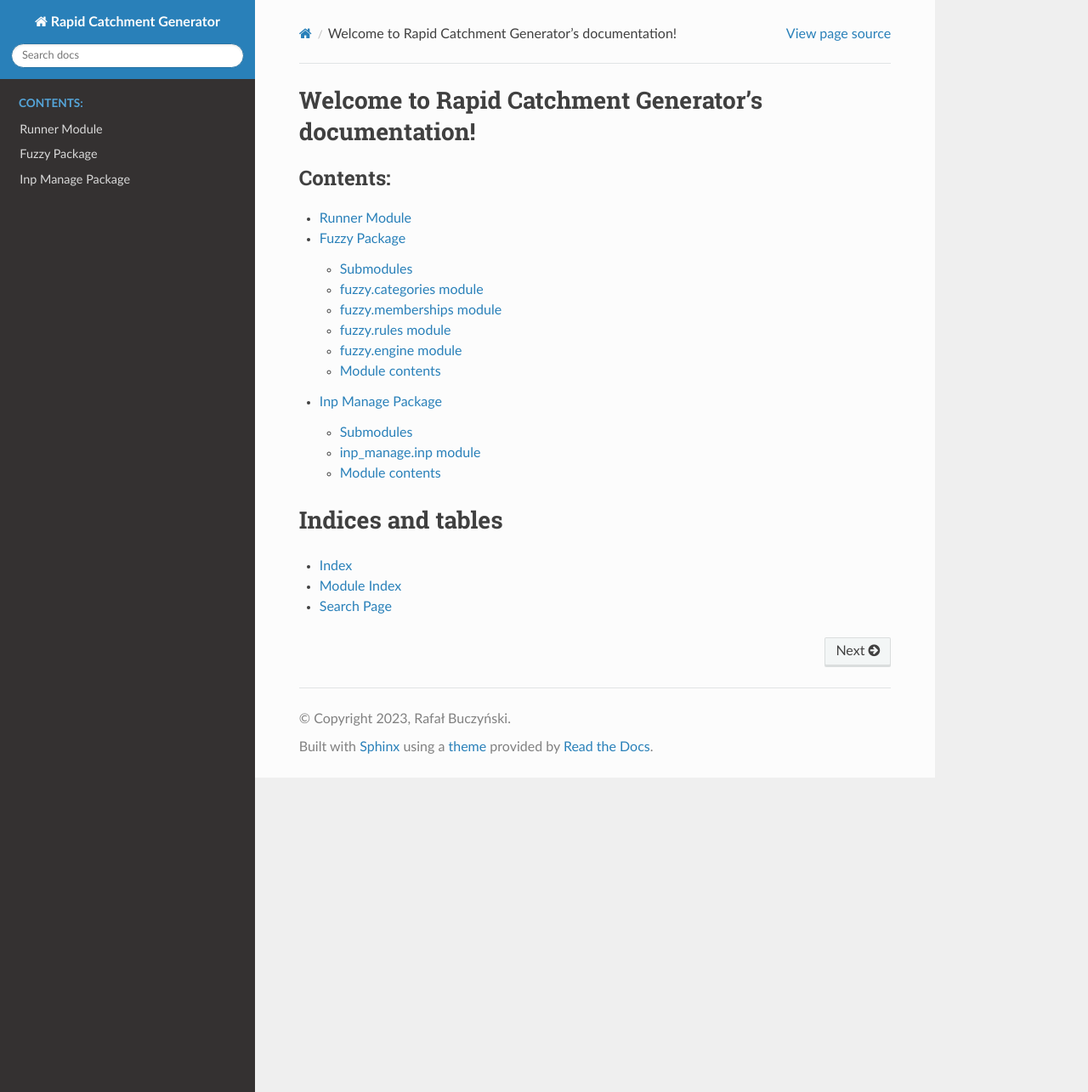
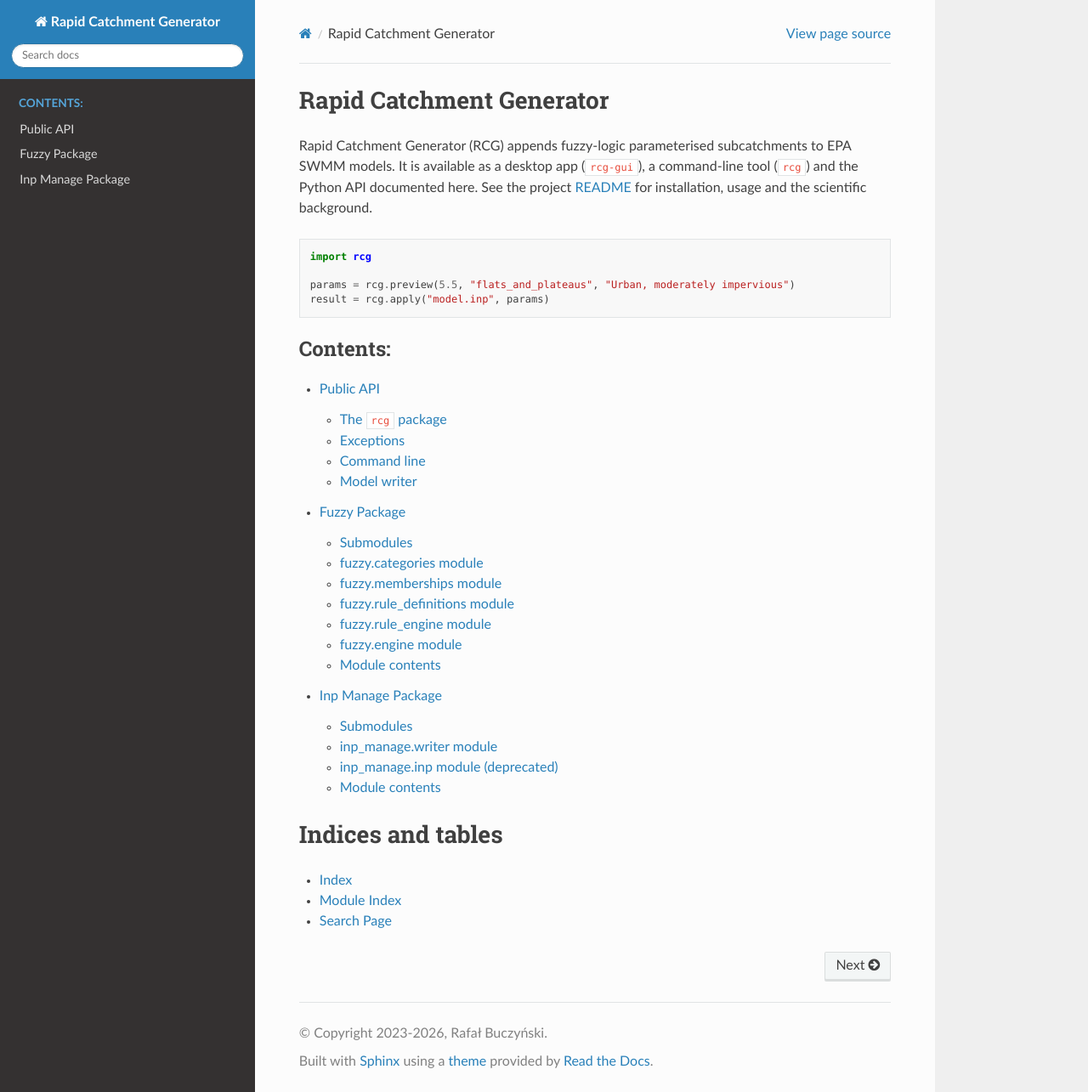
Before and after one commit to BuczynskiRafal/rapid-catchment-generator, a Sphinx documentation site: the page built from docs/source/index.rst, in a window 1280 px wide and 1285 px high. Shown: the whole window at 85% size. Built offline with Sphinx 7.4.7 and the Read the Docs theme 3.1.0, drawn with Linux system fonts in a browser that asks for light colours.

Commit message:
Update docs, CI and packaging for 2.0
README, CHANGELOG, CONTRIBUTING, Sphinx API pages, CI matrix 3.10-3.13 with
GUI tests, PyInstaller build job, new GUI screenshot.

```diff
--- /dev/null
+++ b/docs/requirements.txt
@@ -0,0 +1,2 @@
+sphinx>=7
+sphinx-rtd-theme
--- /dev/null
+++ b/docs/source/api.rst
@@ -0,0 +1,61 @@
+Public API
+==========
+
+The ``rcg`` package
+-------------------
+
+.. automodule:: rcg
+   :no-members:
+
+Functions
+~~~~~~~~~
+
+.. autofunction:: rcg.preview
+
+.. autofunction:: rcg.apply
+
+.. autofunction:: rcg.inspect
+
+.. autofunction:: rcg.warm_up
+
+Value objects
+~~~~~~~~~~~~~
+
+.. autoclass:: rcg.SubcatchmentParameters
+   :members: to_dict
+
+.. autoclass:: rcg.ApplyResult
+   :members: to_dict
+
+.. autoclass:: rcg.ModelInfo
+   :members:
+
+Categories
+~~~~~~~~~~
+
+.. autoclass:: rcg.LandForm
+   :members:
+   :undoc-members:
+
+.. autoclass:: rcg.LandCover
+   :members:
+   :undoc-members:
+
+Exceptions
+----------
+
+.. automodule:: rcg.exceptions
+   :members:
+   :show-inheritance:
+
+Command line
+------------
+
+.. automodule:: rcg.cli
+   :members: main, build_parser
+
+Model writer
+------------
+
+.. automodule:: rcg.inp_manage.writer
+   :members:
--- a/docs/source/conf.py
+++ b/docs/source/conf.py
@@ -11,8 +11,10 @@
 # https://www.sphinx-doc.org/en/master/usage/configuration.html#project-information
 
 project = "Rapid Catchment Generator"
-copyright = "2023, Rafał Buczyński"
+copyright = "2023-2026, Rafał Buczyński"
 author = "Rafał Buczyński"
+release = "2.0.0"
+version = "2.0"
 
 # -- General configuration ---------------------------------------------------
 # https://www.sphinx-doc.org/en/master/usage/configuration.html#general-configuration
@@ -25,6 +27,11 @@
     # 'recommonmark',
 ]
 
+# Heavy third-party dependencies are mocked so the docs build (e.g. on Read the Docs)
+# without installing them.
+autodoc_mock_imports = ["skfuzzy", "swmmio", "pandas", "numpy", "scipy", "networkx", "PySide6"]
+autodoc_member_order = "bysource"
+
 templates_path = ["_templates"]
 exclude_patterns = []
 
--- a/docs/source/fuzzy.rst
+++ b/docs/source/fuzzy.rst
@@ -20,10 +20,18 @@
    :undoc-members:
    :show-inheritance:
 
-fuzzy.rules module
+fuzzy.rule_definitions module
 ------------------------------
 
-.. automodule:: rcg.fuzzy.rules
+.. automodule:: rcg.fuzzy.rule_definitions
+   :members:
+   :undoc-members:
+   :show-inheritance:
+
+fuzzy.rule_engine module
+------------------------------
+
+.. automodule:: rcg.fuzzy.rule_engine
    :members:
    :undoc-members:
    :show-inheritance:
--- a/docs/source/index.rst
+++ b/docs/source/index.rst
@@ -1,16 +1,24 @@
-.. Rapid Catchment Generator documentation master file, created by
-   sphinx-quickstart on Fri Apr  7 08:18:58 2023.
-   You can adapt this file completely to your liking, but it should at least
-   contain the root `toctree` directive.
+Rapid Catchment Generator
+=========================
 
-Welcome to Rapid Catchment Generator's documentation!
-=====================================================
+Rapid Catchment Generator (RCG) appends fuzzy-logic parameterised subcatchments to
+EPA SWMM models. It is available as a desktop app (``rcg-gui``), a command-line tool
+(``rcg``) and the Python API documented here. See the project
+`README <https://github.com/BuczynskiRafal/rapid-catchment-generator#readme>`_ for
+installation, usage and the scientific background.
+
+.. code-block:: python
+
+   import rcg
+
+   params = rcg.preview(5.5, "flats_and_plateaus", "Urban, moderately impervious")
+   result = rcg.apply("model.inp", params)
 
 .. toctree::
    :maxdepth: 2
    :caption: Contents:
 
-   runner
+   api
    fuzzy
    inp_manage
 
--- a/docs/source/runner.rst
+++ /dev/null
@@ -1,6 +0,0 @@
-Runner Module
-=============
-.. automodule:: rcg.runner
-   :members:
-   :undoc-members:
-   :show-inheritance:
```
Also changed, not shown: CHANGELOG.md (added, +76 -0 lines), CONTRIBUTING.md (+70 -39 lines), README.md (+231 -41 lines), docs/source/inp_manage.rst (+13 -1 lines), img/RCG_GUI.png (deleted), img/rcg-gui.png (added), 2 other files.
